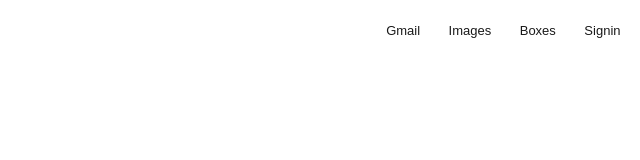
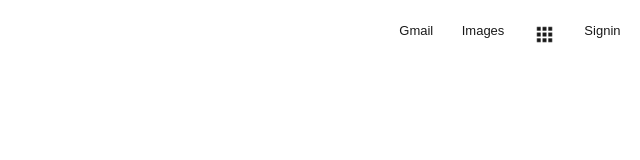
Before and after one commit to somewhatnick/google-homepage, a plain HTML site: page index.html in a window 1280 px wide. Shown: the full height of the page, 640-1280 px from the left. Drawn offline with Linux system fonts and the light colour scheme.

Commit message:
Changed Boxes to boxes icon

```diff
--- a/index.html
+++ b/index.html
@@ -9,9 +9,9 @@
 		<li><a href="#about">About</a></li>
 		<li><a href="#store">Store</a></li>
 		<li class="right"><a href="#store">Signin</a></li>
-		<li class="right"><a href="#store">Boxes</a></li>
-		<li class="right"><a href="#store">Images</a></li>
-		<li class="right"><a href="#store">Gmail</a></li>
+		<li class="right"><a href="#boxes"><img src="img/icon_google_apps.png" style="width:23px; height:23px" title="Google Apps" alt="Google Apps Icon"></a></li>
+		<li class="right"><a href="#images">Images</a></li>
+		<li class="right"><a href="#gmail">Gmail</a></li>
 	</ul>
 </body>
 </html>
```
Also changed, not shown: img/icon_google_apps.png (added).
